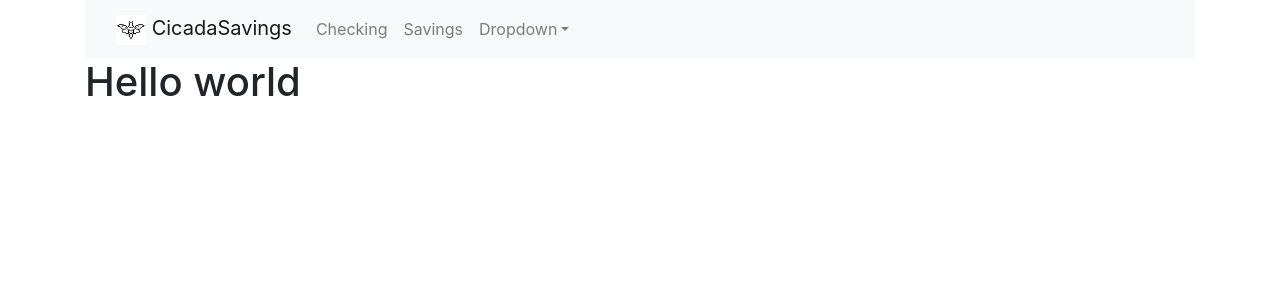
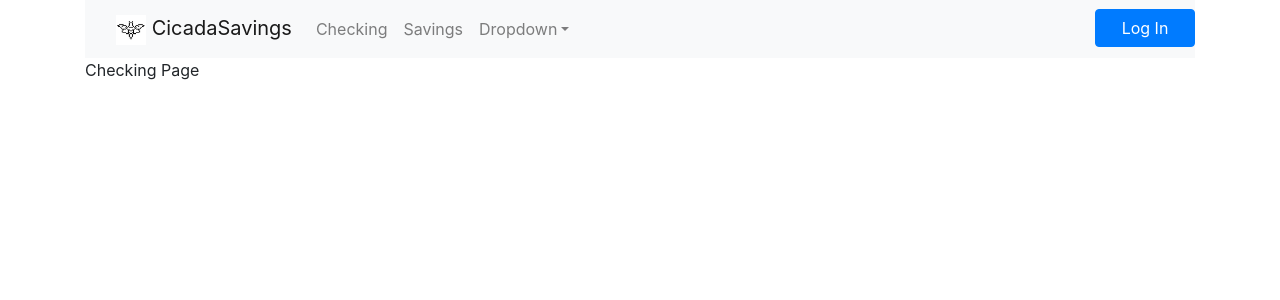
Before and after one commit to Cicada0315/Cicada-Savings, a React (Create React App) app: page /checkings in a window 1280 px wide. Shown: the top 300 px of the page. Built offline with nearby package versions, Linux system fonts and the light colour scheme.

Commit message:
implement client side routing for navbar

```diff
--- a/package.json
+++ b/package.json
@@ -10,6 +10,7 @@
     "react": "^17.0.2",
     "react-bootstrap": "^1.6.1",
     "react-dom": "^17.0.2",
+    "react-router-dom": "^5.2.0",
     "react-scripts": "4.0.3",
     "web-vitals": "^1.1.2"
   },
--- a/src/App.js
+++ b/src/App.js
@@ -1,15 +1,31 @@
 import React, { Component } from 'react';
 import NavBar from './components/NavBar';
 import Container from 'react-bootstrap/Container';
+import Login from './components/Login';
+import Checkings from './containers/Checkings';
+import Savings from './containers/Savings';
+
+import {
+  BrowserRouter as Router,
+  Switch,
+  Route,
+} from "react-router-dom";
+
 
 class App extends Component {
   render() {
     return (
       <Container>
       <div className="App">
-        <NavBar />
-        <h1>Hello world</h1>
-
+        <Router>
+          <NavBar />
+          <Switch>
+          <Route exact path="/login" component={() => <Login />} />
+          <Route exact path="/checkings" component={() => <Checkings />} />
+          <Route exact path="/savings" component={() => <Savings />} />
+          <Route path="/" render={() => <h1>Hello world</h1>} />
+          </Switch>
+        </Router>
       </div>
       </Container>
     );
--- /dev/null
+++ b/src/CSS/NavBar.css
@@ -0,0 +1,5 @@
+.buttons{
+    position: absolute;
+    right: 0;
+    width: 100px;
+}
--- /dev/null
+++ b/src/components/Login.js
@@ -0,0 +1,7 @@
+import React from 'react';
+
+const Login= () =>{
+    return <div>Login Page</div>
+}
+
+export default Login;
--- a/src/components/NavBar.js
+++ b/src/components/NavBar.js
@@ -1,20 +1,27 @@
 import React from 'react'
 import Navbar from 'react-bootstrap/Navbar';
 import Container from 'react-bootstrap/Container';
+import Button from 'react-bootstrap/Button';
 import Nav from 'react-bootstrap/Nav';
 import NavDropdown from 'react-bootstrap/NavDropdown';
 import Cicada from '../images/Cicada.jpg';
+import '../CSS/NavBar.css';
+
+//client Side Routing
+import {
+    Link
+} from "react-router-dom";
 
 function NavBar(){
     return(
         <Navbar bg="light" expand="lg">
         <Container>
-            <Navbar.Brand href="#home"><img src={Cicada} width="30" height="30"/> CicadaSavings</Navbar.Brand>
+            <Navbar.Brand href="/"><img src={Cicada} width="30" height="30" alt="logo"/> CicadaSavings</Navbar.Brand>
             <Navbar.Toggle aria-controls="basic-navbar-nav" />
             <Navbar.Collapse id="basic-navbar-nav">
             <Nav className="me-auto">
-                <Nav.Link href="#home">Checking</Nav.Link>
-                <Nav.Link href="#link">Savings</Nav.Link>
+                <Nav.Link href="/checkings">Checking</Nav.Link>
+                <Nav.Link href="/savings">Savings</Nav.Link>
                 <NavDropdown title="Dropdown" id="basic-nav-dropdown">
                 <NavDropdown.Item href="#action/3.1">Action</NavDropdown.Item>
                 <NavDropdown.Item href="#action/3.2">Another action</NavDropdown.Item>
@@ -22,6 +29,9 @@ function NavBar(){
                 <NavDropdown.Divider />
                 <NavDropdown.Item href="#action/3.4">Separated link</NavDropdown.Item>
                 </NavDropdown>
+                <Link to="/login">
+                <Button className="buttons" variant="primary">Log In</Button>
+                </Link>
             </Nav>
             </Navbar.Collapse>
         </Container>
--- /dev/null
+++ b/src/containers/Checkings.js
@@ -0,0 +1,7 @@
+import React from 'react';
+
+const Checkings= () =>{
+    return <div>Checking Page</div>
+}
+
+export default Checkings;
--- /dev/null
+++ b/src/containers/Savings.js
@@ -0,0 +1,7 @@
+import React from 'react';
+
+const Savings= () =>{
+    return <div>Savings Page</div>
+}
+
+export default Savings;
```
Also changed, not shown: src/CSS/App.css (added), 1 other file (tests, documents, lock files or other folders).
